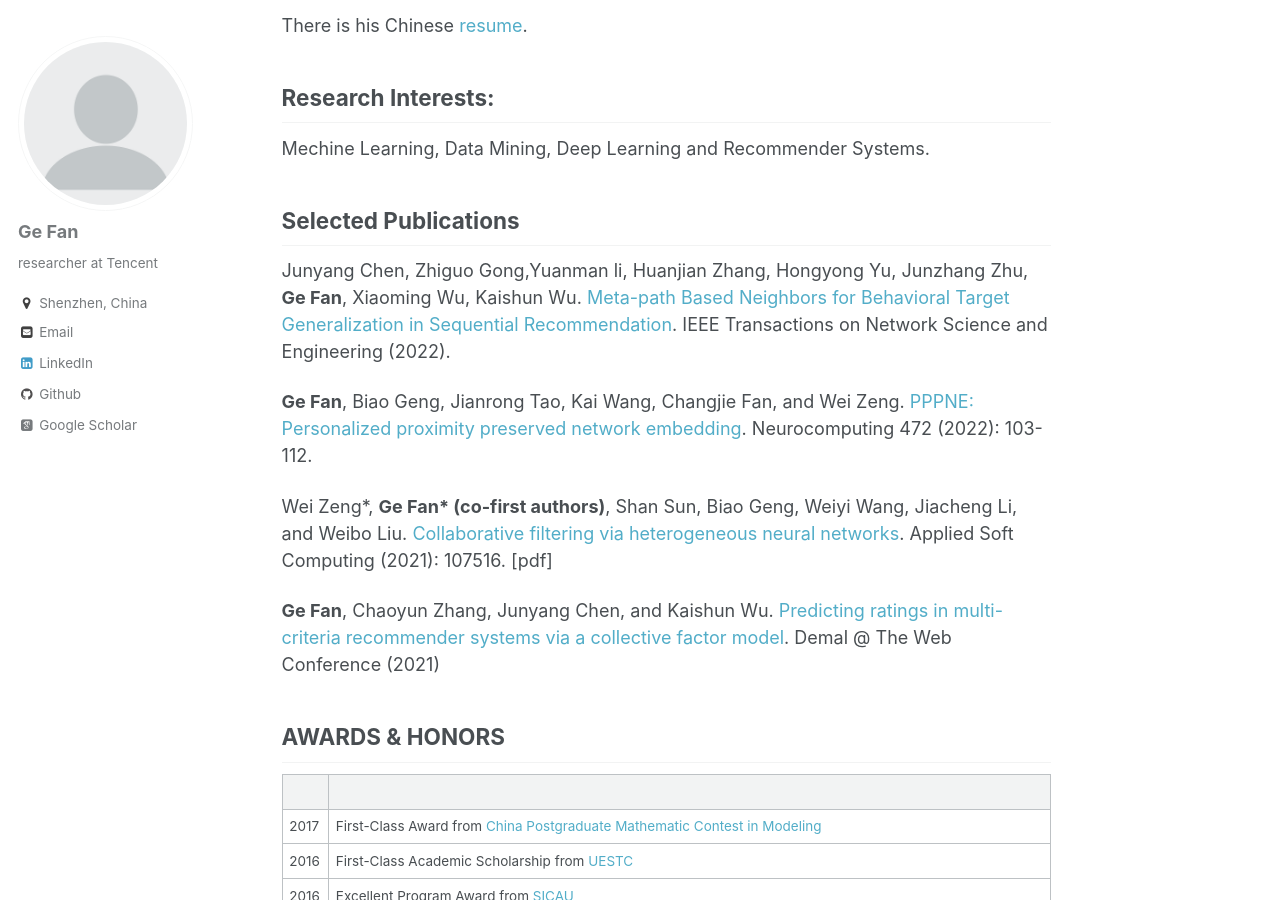
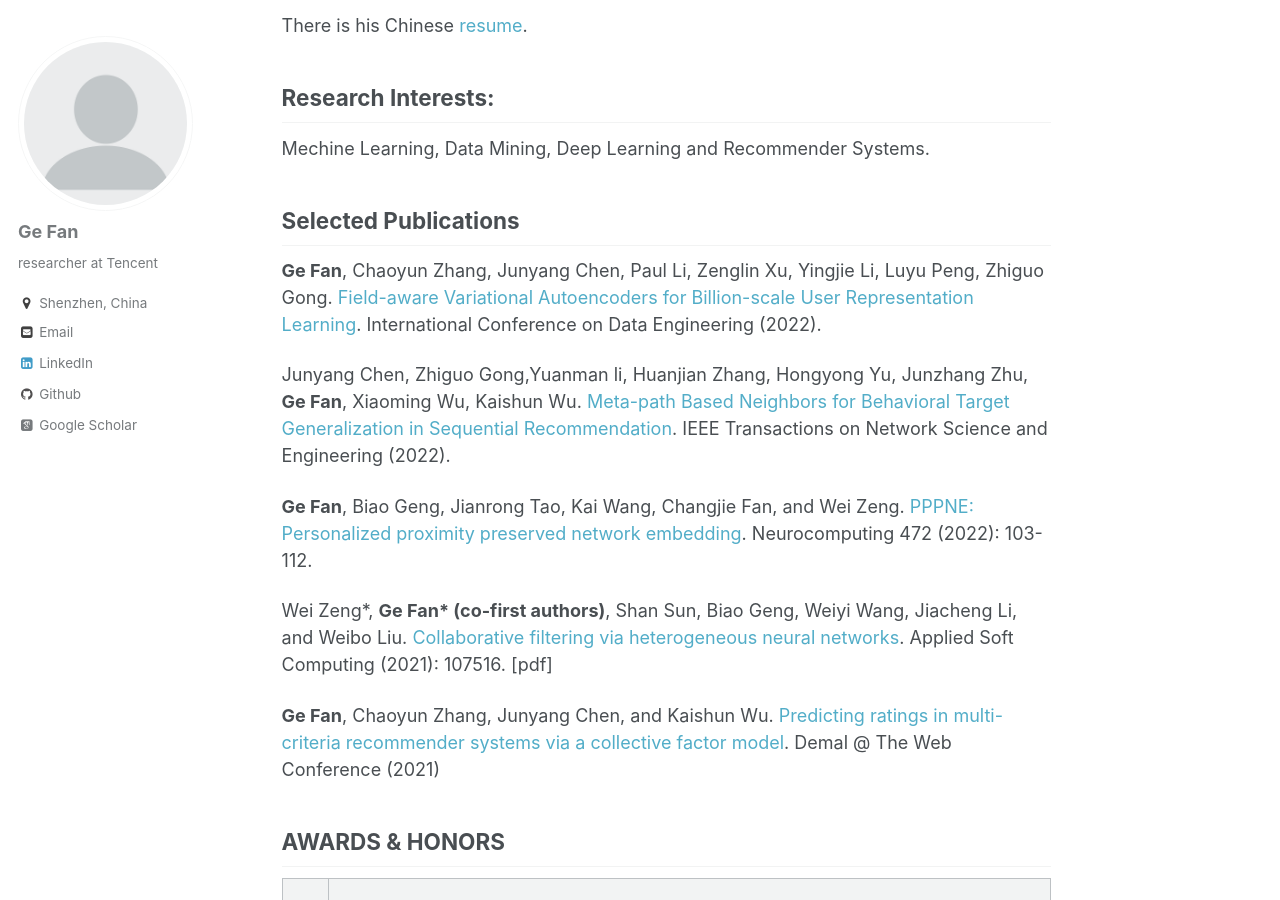
Before and after one commit to FanGhost/fanghost.github.io, a Jekyll site: the page built from _pages/about.md, in a window 1280 px wide and 900 px high, scrolled down 402 px. Built offline with Jekyll 4.4.1, drawn with Linux system fonts in a browser that asks for light colours; some web fonts are replaced.

Commit message:
Update about.md
update

```diff
--- a/_pages/about.md
+++ b/_pages/about.md
@@ -20,6 +20,9 @@ Mechine Learning, Data Mining, Deep Learning and Recommender Systems.
 
 Selected Publications
 ---
+
+**Ge Fan**, Chaoyun Zhang, Junyang Chen, Paul Li, Zenglin Xu, Yingjie Li, Luyu Peng, Zhiguo Gong. [Field-aware Variational Autoencoders for Billion-scale User Representation Learning](). International Conference on Data Engineering (2022).
+
 Junyang Chen, Zhiguo Gong,Yuanman li, Huanjian Zhang, Hongyong Yu, Junzhang Zhu, **Ge Fan**, Xiaoming Wu, Kaishun Wu. [Meta-path Based Neighbors for Behavioral Target Generalization in Sequential Recommendation](../files/2022Meta-path.pdf).
 IEEE Transactions on Network Science and Engineering (2022).
 
```
